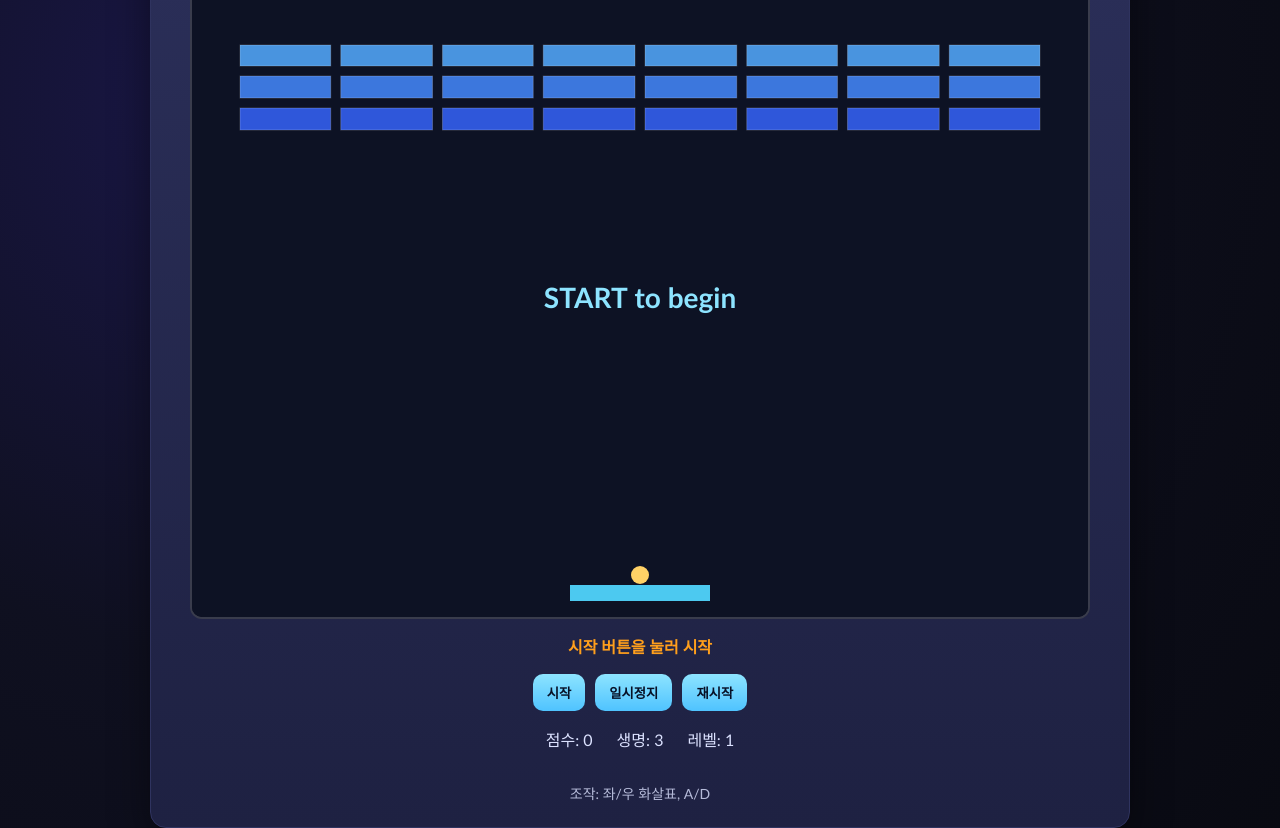
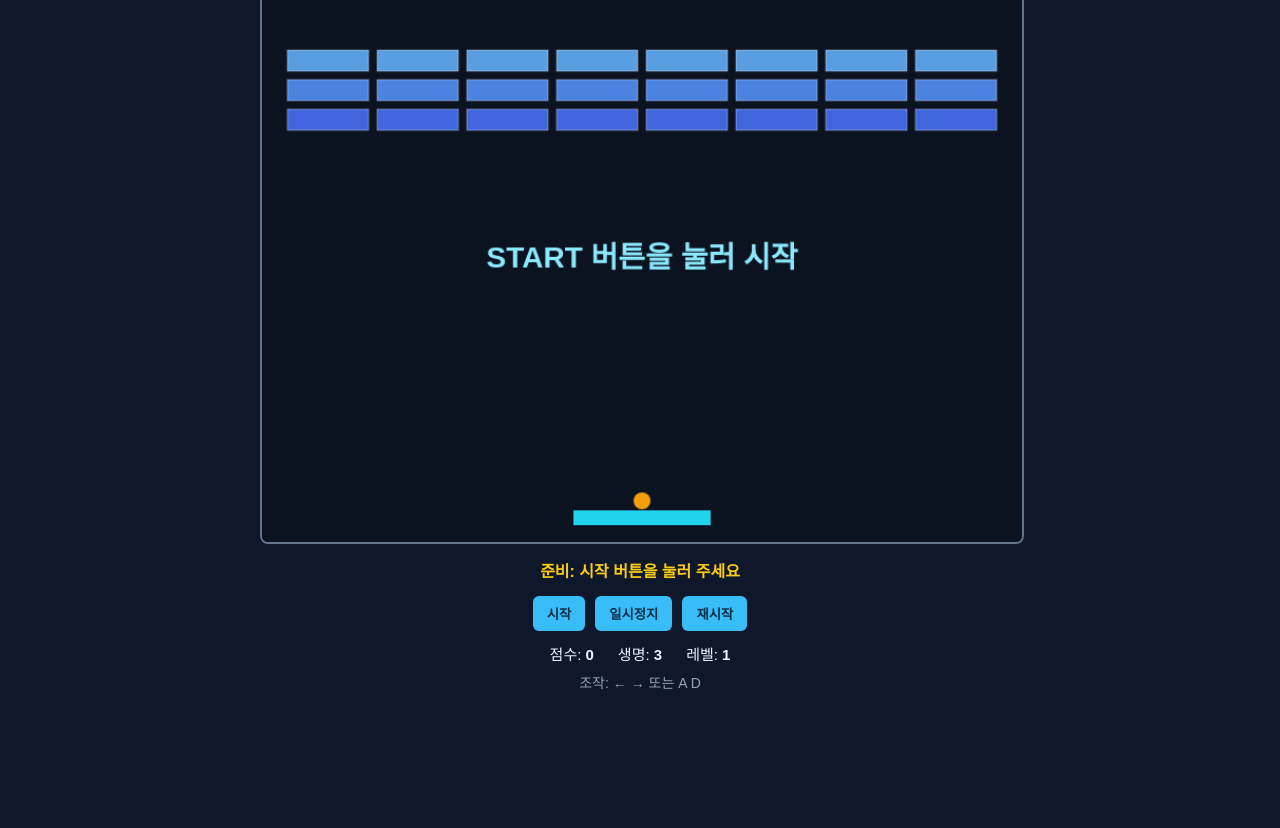
Before and after one commit to webpro-konkuk/Block-Breaker, a plain HTML site: page index.html in a window 1280 px wide. Shown: the part 91-919 px from the top of the page. After the commit the page ends 821 px from the top, so only its background shows below. Drawn offline with Linux system fonts and the light colour scheme.

Commit message:
수업 스타일 refactoring

```diff
--- a/css/style.css
+++ b/css/style.css
@@ -1,103 +1,74 @@
-:root {
-  --bg: #0f1020;
-  --panel: #1e1f35;
-  --text: #f5f7ff;
-  --line: #2f335f;
-  --accent: #8de4ff;
-  --accent2: #ff9f1c;
+body {
+  margin: 0;
+  background: #0f172a;
+  color: #eef2ff;
+  font-family: 'Pretendard', 'Malgun Gothic', sans-serif;
+  display: flex;
+  justify-content: center;
+  padding: 24px;
 }
 
-* { box-sizing: border-box; }
-
-body {
-  margin: 0;
-  min-height: 100vh;
-  display: grid;
-  place-items: center;
-  background: radial-gradient(circle at 20% 20%, #1a1748 0%, #0f1020 45%, #090a12 100%);
-  color: var(--text);
-  font-family: 'Trebuchet MS', 'Pretendard', sans-serif;
-}
-
-.wrap {
-  width: min(980px, 95vw);
-}
-
-.panel {
-  background: linear-gradient(180deg, #2b2f59, #1e2142);
-  border: 1px solid var(--line);
-  border-radius: 16px;
-  padding: 20px;
-  box-shadow: 0 14px 40px rgba(0, 0, 0, 0.45);
+.container {
+  width: 760px;
   text-align: center;
 }
 
 h1 {
-  margin: 0 0 14px;
-  letter-spacing: 0.08em;
+  margin: 0 0 12px;
 }
 
-canvas {
+#gameCanvas {
   width: 100%;
-  max-width: 900px;
-  aspect-ratio: 900 / 640;
   height: auto;
-  border: 2px solid rgba(255, 255, 255, 0.2);
-  border-radius: 12px;
-  background: #080b1f;
-  image-rendering: pixelated;
+  border: 2px solid #64748b;
+  border-radius: 8px;
+  background: #0b1120;
 }
 
-.controls {
+.status {
+  margin-top: 10px;
+  height: 28px;
+  color: #facc15;
+  font-weight: 700;
+}
+
+.btn-group {
+  margin-top: 10px;
   display: flex;
+  gap: 10px;
   justify-content: center;
-  gap: 10px;
-  margin-top: 14px;
 }
 
 button {
-  border: none;
-  border-radius: 10px;
-  padding: 9px 14px;
-  color: #071026;
-  background: linear-gradient(180deg, var(--accent), #4fc3ff);
+  border: 0;
+  border-radius: 6px;
+  padding: 8px 14px;
+  background: #38bdf8;
+  color: #082f49;
   font-weight: 700;
   cursor: pointer;
 }
 
-.hud {
+#hud {
+  margin-top: 12px;
   display: flex;
   justify-content: center;
   gap: 24px;
-  flex-wrap: wrap;
-  margin-top: 12px;
-  color: #dce2ff;
-}
-
-.hud p {
-  margin: 4px 0;
+  font-size: 15px;
 }
 
 .hint {
-  width: 100%;
-  opacity: 0.8;
+  margin-top: 8px;
+  color: #94a3b8;
   font-size: 14px;
 }
 
-.status {
-  margin-top: 12px;
-  min-height: 26px;
-  color: var(--accent2);
-  font-weight: 700;
-}
-
-@media (max-width: 768px) {
-  .hud {
-    gap: 14px;
-    font-size: 14px;
+@media (max-width: 760px) {
+  body {
+    padding: 12px;
   }
 
-  .panel {
-    padding: 14px;
+  #hud {
+    gap: 14px;
   }
 }
--- a/index.html
+++ b/index.html
@@ -1,32 +1,32 @@
-<!doctype html>
+<!DOCTYPE html>
 <html lang="ko">
   <head>
     <meta charset="UTF-8" />
     <meta name="viewport" content="width=device-width, initial-scale=1.0" />
-    <title>Brick Breaker</title>
+    <title>블록깨기 과제</title>
     <link rel="stylesheet" href="./css/style.css" />
   </head>
   <body>
-    <div class="wrap">
-      <section class="panel">
-        <h1>벽돌깨기</h1>
-        <canvas id="gameCanvas" width="900" height="640"></canvas>
+    <div class="container">
+      <h1>블록깨기</h1>
 
-        <div class="status" id="status">시작 버튼을 눌러 시작</div>
+      <canvas id="gameCanvas" width="720" height="520"></canvas>
 
-        <div class="controls">
-          <button id="startBtn">시작</button>
-          <button id="pauseBtn">일시정지</button>
-          <button id="restartBtn">재시작</button>
-        </div>
+      <div id="status" class="status">준비: 시작 버튼을 눌러 주세요</div>
 
-        <div class="hud">
-          <p>점수: <span id="score">0</span></p>
-          <p>생명: <span id="lives">3</span></p>
-          <p>레벨: <span id="level">1</span></p>
-          <p class="hint">조작: 좌/우 화살표, A/D</p>
-        </div>
-      </section>
+      <div class="btn-group">
+        <button id="startBtn">시작</button>
+        <button id="pauseBtn">일시정지</button>
+        <button id="restartBtn">재시작</button>
+      </div>
+
+      <div id="hud">
+        <span>점수: <strong id="score">0</strong></span>
+        <span>생명: <strong id="lives">3</strong></span>
+        <span>레벨: <strong id="level">1</strong></span>
+      </div>
+
+      <p class="hint">조작: ← → 또는 A D</p>
     </div>
 
     <script src="./js/ball.js"></script>
--- a/js/ball.js
+++ b/js/ball.js
@@ -1,28 +1,19 @@
-(function () {
 function createBall(canvasWidth, canvasHeight) {
   const ball = {
     x: canvasWidth / 2,
     y: canvasHeight - 90,
-      radius: 9,
+    radius: 8,
     vx: 4.5,
     vy: -4.5,
     speed: 4.5,
-      color: '#ffd166',
+    color: '#f59e0b',
   };
 
   ball.reset = (paddle) => {
     ball.x = paddle.x + paddle.width / 2;
     ball.y = paddle.y - ball.radius - 1;
-      const dir = Math.random() < 0.5 ? -1 : 1;
-      ball.vx = dir * ball.speed;
+    ball.vx = (Math.random() < 0.5 ? -1 : 1) * ball.speed;
     ball.vy = -ball.speed;
-    };
-
-    ball.harden = (multiplier) => {
-      const total = Math.hypot(ball.vx, ball.vy) * multiplier;
-      const ratio = total / Math.hypot(ball.vx, ball.vy);
-      ball.vx *= ratio;
-      ball.vy *= ratio;
   };
 
   ball.move = () => {
@@ -31,14 +22,12 @@
   };
 
   ball.draw = (ctx) => {
+    ctx.beginPath();
     ctx.fillStyle = ball.color;
-      ctx.beginPath();
     ctx.arc(ball.x, ball.y, ball.radius, 0, Math.PI * 2);
     ctx.fill();
+    ctx.closePath();
   };
 
   return ball;
 }
-
-  window.createBall = createBall;
-})();
--- a/js/brick.js
+++ b/js/brick.js
@@ -1,43 +1,42 @@
-(function () {
 function createBrickGrid(level, canvasWidth) {
   const cols = 8;
   const rows = Math.min(2 + level, 7);
-    const gap = 10;
-    const left = 48;
-    const top = 64;
-    const width = (canvasWidth - left * 2 - gap * (cols - 1)) / cols;
-    const height = 22;
-    const grid = [];
+  const gap = 8;
+  const startX = 24;
+  const startY = 54;
+  const brickWidth = (canvasWidth - startX * 2 - gap * (cols - 1)) / cols;
+  const brickHeight = 20;
+
+  const bricks = [];
 
   for (let row = 0; row < rows; row += 1) {
     for (let col = 0; col < cols; col += 1) {
       const hue = 210 + row * 8;
-        const light = 58 - row * 3;
-        grid.push({
-          x: left + col * (width + gap),
-          y: top + row * (height + gap),
-          width,
-          height,
+      const light = 62 - row * 3;
+      bricks.push({
+        x: startX + col * (brickWidth + gap),
+        y: startY + row * (brickHeight + gap),
+        width: brickWidth,
+        height: brickHeight,
         alive: true,
-          points: 100 - row * 10,
+        point: 100 - row * 10,
         color: `hsl(${hue}, 70%, ${light}%)`,
       });
     }
   }
 
-    return grid;
+  return bricks;
 }
 
 function drawBricks(ctx, bricks) {
-    for (const brick of bricks) {
-      if (!brick.alive) continue;
+  for (let i = 0; i < bricks.length; i += 1) {
+    const brick = bricks[i];
+    if (!brick.alive) {
+      continue;
+    }
     ctx.fillStyle = brick.color;
     ctx.fillRect(brick.x, brick.y, brick.width, brick.height);
-      ctx.strokeStyle = 'rgba(255,255,255,0.2)';
+    ctx.strokeStyle = 'rgba(255,255,255,0.35)';
     ctx.strokeRect(brick.x, brick.y, brick.width, brick.height);
   }
 }
-
-  window.createBrickGrid = createBrickGrid;
-  window.drawBricks = drawBricks;
-})();
--- a/js/collision.js
+++ b/js/collision.js
@@ -1,10 +1,9 @@
-(function () {
-  function hitCircleRect(ball, rect) {
-    const cx = Math.max(rect.x, Math.min(ball.x, rect.x + rect.width));
-    const cy = Math.max(rect.y, Math.min(ball.y, rect.y + rect.height));
-    const dx = cx - ball.x;
-    const dy = cy - ball.y;
-    return dx * dx + dy * dy <= ball.radius * ball.radius;
+function hitCircleRect(circle, rect) {
+  const px = Math.max(rect.x, Math.min(circle.x, rect.x + rect.width));
+  const py = Math.max(rect.y, Math.min(circle.y, rect.y + rect.height));
+  const dx = px - circle.x;
+  const dy = py - circle.y;
+  return dx * dx + dy * dy <= circle.radius * circle.radius;
 }
 
 function resolveWallCollision(ball, width, height) {
@@ -23,21 +22,19 @@
     ball.vy = Math.abs(ball.vy);
   }
 
-    if (ball.y - ball.radius > height) {
+  return ball.y - ball.radius <= height;
+}
+
+function resolvePaddleCollision(ball, paddle) {
+  if (!hitCircleRect(ball, paddle)) {
     return false;
   }
 
-    return true;
-  }
-
-  function resolvePaddleCollision(ball, paddle) {
-    if (!hitCircleRect(ball, paddle)) return false;
-
   const center = paddle.x + paddle.width / 2;
   const ratio = (ball.x - center) / (paddle.width / 2);
-    const clamped = Math.max(-1, Math.min(1, ratio));
+  const percent = Math.max(-1, Math.min(1, ratio));
   const speed = Math.hypot(ball.vx, ball.vy);
-    const angle = clamped * (Math.PI / 3);
+  const angle = percent * (Math.PI / 3);
 
   ball.x = Math.min(Math.max(ball.x, paddle.x), paddle.x + paddle.width);
   ball.vx = Math.sin(angle) * speed;
@@ -49,7 +46,9 @@
 function resolveBrickCollision(ball, bricks) {
   for (let i = 0; i < bricks.length; i += 1) {
     const brick = bricks[i];
-      if (!brick.alive || !hitCircleRect(ball, brick)) continue;
+    if (!brick.alive || !hitCircleRect(ball, brick)) {
+      continue;
+    }
 
     const cx = brick.x + brick.width / 2;
     const cy = brick.y + brick.height / 2;
@@ -65,13 +64,8 @@
     }
 
     brick.alive = false;
-      return { points: Math.max(25, brick.points) };
+    return brick.point;
   }
 
-    return null;
+  return 0;
 }
-
-  window.resolveWallCollision = resolveWallCollision;
-  window.resolvePaddleCollision = resolvePaddleCollision;
-  window.resolveBrickCollision = resolveBrickCollision;
-})();
--- a/js/main.js
+++ b/js/main.js
@@ -1,161 +1,169 @@
-(function () {
-  const canvas = document.getElementById('gameCanvas');
-  const ctx = canvas.getContext('2d');
-  const ui = window.createUI();
-
-  const input = window.createInputState();
-  const paddle = window.createPaddle(canvas.width, canvas.height);
-  const ball = window.createBall(canvas.width, canvas.height);
-
-  const state = {
+document.addEventListener('DOMContentLoaded', () => {
+  const gameState = {
     phase: 'ready',
     score: 0,
     lives: 3,
     level: 1,
+    animationId: null,
   };
 
-  let bricks = window.createBrickGrid(state.level, canvas.width);
+  let canvas;
+  let ctx;
+  let ui;
+  let input;
+  let paddle;
+  let ball;
+  let bricks = [];
 
-  const render = () => {
+  function initObjects() {
+    canvas = document.getElementById('gameCanvas');
+    ctx = canvas.getContext('2d');
+    ui = createUI();
+    input = createInputState();
+    paddle = createPaddle(canvas.width, canvas.height);
+    ball = createBall(canvas.width, canvas.height);
+    bricks = createBrickGrid(gameState.level, canvas.width);
+  }
+
+  function buildStage() {
+    bricks = createBrickGrid(gameState.level, canvas.width);
+    paddle.reset();
+    ball.reset(paddle);
+  }
+
+  function draw() {
     ctx.clearRect(0, 0, canvas.width, canvas.height);
-    ctx.fillStyle = '#0d1224';
+    ctx.fillStyle = '#0b1220';
     ctx.fillRect(0, 0, canvas.width, canvas.height);
 
-    window.drawBricks(ctx, bricks);
+    drawBricks(ctx, bricks);
     paddle.draw(ctx);
     ball.draw(ctx);
 
-    ui.updateHUD(state);
+    ui.updateHUD(gameState);
 
-    if (state.phase === 'ready') {
-      ui.drawCenterText(ctx, 'START to begin', '#8de4ff');
+    if (gameState.phase === 'ready') {
+      ui.drawMessage(ctx, 'START 버튼을 눌러 시작', '#8be9fd');
     }
-    if (state.phase === 'paused') {
-      ui.drawCenterText(ctx, 'PAUSED', '#ffdd57');
+    if (gameState.phase === 'paused') {
+      ui.drawMessage(ctx, '일시정지', '#facc15');
     }
-    if (state.phase === 'gameOver') {
-      ui.drawCenterText(ctx, 'GAME OVER', '#ff6b6b');
+    if (gameState.phase === 'gameOver') {
+      ui.drawMessage(ctx, 'GAME OVER', '#ef4444');
     }
-    if (state.phase === 'clear') {
-      ui.drawCenterText(ctx, 'CLEAR!', '#8cff8c');
+    if (gameState.phase === 'clear') {
+      ui.drawMessage(ctx, 'CLEAR', '#4ade80');
     }
-  };
+  }
 
-  const buildStage = () => {
-    bricks = window.createBrickGrid(state.level, canvas.width);
-    paddle.reset();
-    ball.reset(paddle);
-  };
+  function checkCollision() {
+    if (!resolveWallCollision(ball, canvas.width, canvas.height)) {
+      gameState.lives -= 1;
+      if (gameState.lives <= 0) {
+        gameState.phase = 'gameOver';
+        ui.setStatus('게임 오버 - 재시작 버튼을 눌러주세요');
+        return;
+      }
 
-  const resetRound = () => {
-    paddle.reset();
-    ball.reset(paddle);
-  };
+      gameState.phase = 'ready';
+      ball.reset(paddle);
+      ui.setStatus('목숨 1개 감소. START로 계속');
+      return;
+    }
 
-  const startGame = () => {
-    if (state.phase === 'running') return;
+    resolvePaddleCollision(ball, paddle);
 
-    if (state.phase === 'gameOver') {
-      state.score = 0;
-      state.lives = 3;
-      state.level = 1;
+    const gained = resolveBrickCollision(ball, bricks);
+    if (gained > 0) {
+      gameState.score += gained;
+      bricks = bricks.filter((b) => b.alive);
+      if (bricks.length === 0) {
+        gameState.phase = 'clear';
+        ui.setStatus(`레벨 ${gameState.level + 1} 준비`);
+        setTimeout(nextLevel, 600);
+      }
+    }
+  }
+
+  function nextLevel() {
+    if (gameState.phase !== 'clear') return;
+    gameState.level += 1;
+    ball.speed += 0.2;
+    ball.vx = (ball.vx > 0 ? 1 : -1) * ball.speed;
+    ball.vy = -ball.speed;
+    buildStage();
+    gameState.phase = 'running';
+    ui.setStatus('게임 진행 중');
+  }
+
+  function update() {
+    if (gameState.phase !== 'running') {
+      return;
+    }
+
+    paddle.update(input);
+    ball.move();
+    checkCollision();
+  }
+
+  function loop() {
+    update();
+    draw();
+    gameState.animationId = requestAnimationFrame(loop);
+  }
+
+  function startGame() {
+    if (gameState.phase === 'running') return;
+
+    if (gameState.phase === 'gameOver') {
+      gameState.score = 0;
+      gameState.lives = 3;
+      gameState.level = 1;
+      ball.speed = 4.5;
       buildStage();
     }
 
-    if (state.phase === 'clear') {
-      state.phase = 'running';
-      buildStage();
+    gameState.phase = 'running';
+    ui.setStatus('게임 진행 중');
+  }
+
+  function pauseGame() {
+    if (gameState.phase !== 'running') {
+      if (gameState.phase === 'paused') {
+        gameState.phase = 'running';
+        ui.setStatus('게임 진행 중');
+      }
       return;
     }
 
-    state.phase = 'running';
-    ui.setStatus('공을 맞춰 점수를 얻으세요');
-  };
+    gameState.phase = 'paused';
+    ui.setStatus('일시정지. 다시 누르면 재개');
+  }
 
-  const pauseGame = () => {
-    if (state.phase !== 'running') return;
-    state.phase = 'paused';
-    ui.setStatus('일시정지');
-  };
+  function restartGame() {
+    gameState.score = 0;
+    gameState.lives = 3;
+    gameState.level = 1;
+    ball.speed = 4.5;
+    buildStage();
+    gameState.phase = 'ready';
+    ui.setStatus('재시작 완료, START로 시작');
+  }
 
-  const resumeGame = () => {
-    if (state.phase !== 'paused') return;
-    state.phase = 'running';
-    ui.setStatus('계속 진행');
-  };
+  function setupEvents() {
+    ui.startBtn.addEventListener('click', startGame);
+    ui.pauseBtn.addEventListener('click', pauseGame);
+    ui.restartBtn.addEventListener('click', restartGame);
+  }
 
-  const restartGame = () => {
-    state.score = 0;
-    state.lives = 3;
-    state.level = 1;
-    state.phase = 'ready';
+  function init() {
+    initObjects();
+    setupEvents();
     buildStage();
-    ui.setStatus('재시작 완료, 시작 버튼을 누르세요');
-  };
+    ui.setStatus('준비: 시작 버튼을 눌러 주세요');
+    gameState.phase = 'ready';
+    loop();
+  }
 
-  const nextLevel = () => {
-    state.level += 1;
-    ball.speed += 0.2;
-    ball.vx = (ball.vx < 0 ? -1 : 1) * ball.speed;
-    ball.vy = -ball.speed;
-    ui.setStatus(`레벨 ${state.level} 준비`);
-    buildStage();
-  };
-
-  const update = () => {
-    if (state.phase !== 'running') return;
-
-    paddle.update(input);
-    ball.move();
-
-    if (!window.resolveWallCollision(ball, canvas.width, canvas.height)) {
-      state.lives -= 1;
-      if (state.lives <= 0) {
-        state.phase = 'gameOver';
-        ui.setStatus('게임오버 - 재시작을 눌러주세요');
-        return;
-      }
-
-      state.phase = 'ready';
-      ui.setStatus('실패! 시작 버튼으로 계속');
-      resetRound();
-      return;
-    }
-
-    window.resolvePaddleCollision(ball, paddle);
-
-    const hit = window.resolveBrickCollision(ball, bricks);
-    if (hit) {
-      state.score += hit.points;
-      bricks = bricks.filter((brick) => brick.alive);
-      if (bricks.length === 0) {
-        state.phase = 'clear';
-        setTimeout(() => {
-          if (state.phase === 'clear') {
-            nextLevel();
-            state.phase = 'running';
-          }
-        }, 600);
-      }
-    }
-  };
-
-  const loop = () => {
-    update();
-    render();
-    requestAnimationFrame(loop);
-  };
-
-  ui.startBtn.addEventListener('click', startGame);
-  ui.pauseBtn.addEventListener('click', () => {
-    if (state.phase === 'running') pauseGame();
-    else if (state.phase === 'paused') resumeGame();
-    else startGame();
-  });
-  ui.restartBtn.addEventListener('click', restartGame);
-
-  buildStage();
-  ui.setStatus('시작 버튼을 눌러 시작');
-  state.phase = 'ready';
-  loop();
-})();
+  init();
+});
--- a/js/paddle.js
+++ b/js/paddle.js
@@ -1,12 +1,11 @@
-(function () {
 function createPaddle(canvasWidth, canvasHeight) {
   const paddle = {
     x: canvasWidth / 2 - 60,
-      y: canvasHeight - 32,
-      width: 140,
-      height: 16,
+    y: canvasHeight - 30,
+    width: 130,
+    height: 14,
     speed: 8,
-      color: '#4cc9f0',
+    color: '#22d3ee',
   };
 
   paddle.update = (input) => {
@@ -16,8 +15,11 @@
     if (input.right) {
       paddle.x += paddle.speed;
     }
-      if (paddle.x < 0) paddle.x = 0;
-      if (paddle.x > canvasWidth - paddle.width) {
+
+    if (paddle.x < 0) {
+      paddle.x = 0;
+    }
+    if (paddle.x + paddle.width > canvasWidth) {
       paddle.x = canvasWidth - paddle.width;
     }
   };
@@ -35,31 +37,34 @@
 }
 
 function createInputState() {
-    const input = { left: false, right: false };
+  const input = {
+    left: false,
+    right: false,
+  };
 
-    const onKeyDown = (event) => {
-      const { code } = event;
-      if (code === 'ArrowLeft' || code === 'KeyA') input.left = true;
-      if (code === 'ArrowRight' || code === 'KeyD') input.right = true;
-      if (code === 'ArrowLeft' || code === 'KeyA' || code === 'ArrowRight' || code === 'KeyD') {
+  function keyDown(event) {
+    if (event.code === 'ArrowLeft' || event.code === 'KeyA') {
+      input.left = true;
       event.preventDefault();
     }
-    };
-
-    const onKeyUp = (event) => {
-      const { code } = event;
-      if (code === 'ArrowLeft' || code === 'KeyA') input.left = false;
-      if (code === 'ArrowRight' || code === 'KeyD') input.right = false;
-      if (code === 'ArrowLeft' || code === 'KeyA' || code === 'ArrowRight' || code === 'KeyD') {
+    if (event.code === 'ArrowRight' || event.code === 'KeyD') {
+      input.right = true;
       event.preventDefault();
     }
-    };
+  }
 
-    window.addEventListener('keydown', onKeyDown);
-    window.addEventListener('keyup', onKeyUp);
+  function keyUp(event) {
+    if (event.code === 'ArrowLeft' || event.code === 'KeyA') {
+      input.left = false;
+      event.preventDefault();
+    }
+    if (event.code === 'ArrowRight' || event.code === 'KeyD') {
+      input.right = false;
+      event.preventDefault();
+    }
+  }
+
+  window.addEventListener('keydown', keyDown);
+  window.addEventListener('keyup', keyUp);
   return input;
 }
-
-  window.createPaddle = createPaddle;
-  window.createInputState = createInputState;
-})();
--- a/js/ui.js
+++ b/js/ui.js
@@ -1,38 +1,36 @@
-(function () {
-  function getElement(id) {
-    const element = document.getElementById(id);
-    if (!element) throw new Error(`Element not found: ${id}`);
-    return element;
+function getNode(id) {
+  const node = document.getElementById(id);
+  if (!node) {
+    throw new Error(`요소를 찾지 못했습니다: ${id}`);
+  }
+  return node;
 }
 
 function createUI() {
-    const status = getElement('status');
-    const score = getElement('score');
-    const lives = getElement('lives');
-    const level = getElement('level');
-    const startBtn = getElement('startBtn');
-    const pauseBtn = getElement('pauseBtn');
-    const restartBtn = getElement('restartBtn');
+  const status = getNode('status');
+  const score = getNode('score');
+  const lives = getNode('lives');
+  const level = getNode('level');
+  const startBtn = getNode('startBtn');
+  const pauseBtn = getNode('pauseBtn');
+  const restartBtn = getNode('restartBtn');
 
-    const updateHUD = (state) => {
-      score.textContent = String(state.score);
-      lives.textContent = String(state.lives);
-      level.textContent = String(state.level);
-    };
+  function updateHUD(gameState) {
+    score.textContent = String(gameState.score);
+    lives.textContent = String(gameState.lives);
+    level.textContent = String(gameState.level);
+  }
 
-    const setStatus = (text) => {
+  function setStatus(text) {
     status.textContent = text;
-    };
+  }
 
-    const drawCenterText = (ctx, text, color = '#f3f4f9') => {
-      ctx.save();
-      ctx.fillStyle = color;
+  function drawMessage(ctx, message, color) {
+    ctx.fillStyle = color || '#ffffff';
+    ctx.font = 'bold 28px Arial';
     ctx.textAlign = 'center';
-      ctx.textBaseline = 'middle';
-      ctx.font = 'bold 28px Trebuchet MS, sans-serif';
-      ctx.fillText(text, ctx.canvas.width / 2, ctx.canvas.height / 2);
-      ctx.restore();
-    };
+    ctx.fillText(message, ctx.canvas.width / 2, ctx.canvas.height / 2);
+  }
 
   return {
     startBtn,
@@ -40,9 +38,6 @@
     restartBtn,
     updateHUD,
     setStatus,
-      drawCenterText,
+    drawMessage,
   };
 }
-
-  window.createUI = createUI;
-})();
```
Also changed, not shown: 1 other file. Lines whose indentation alone changed are shown as unchanged.
